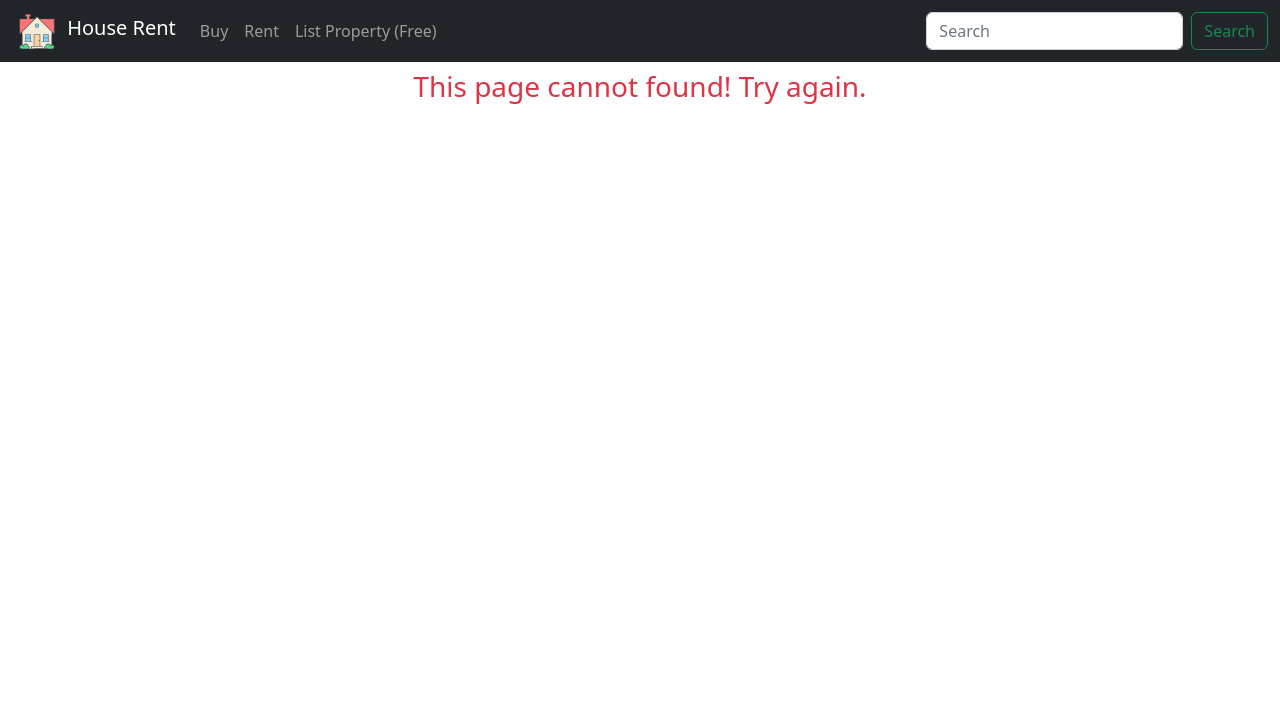
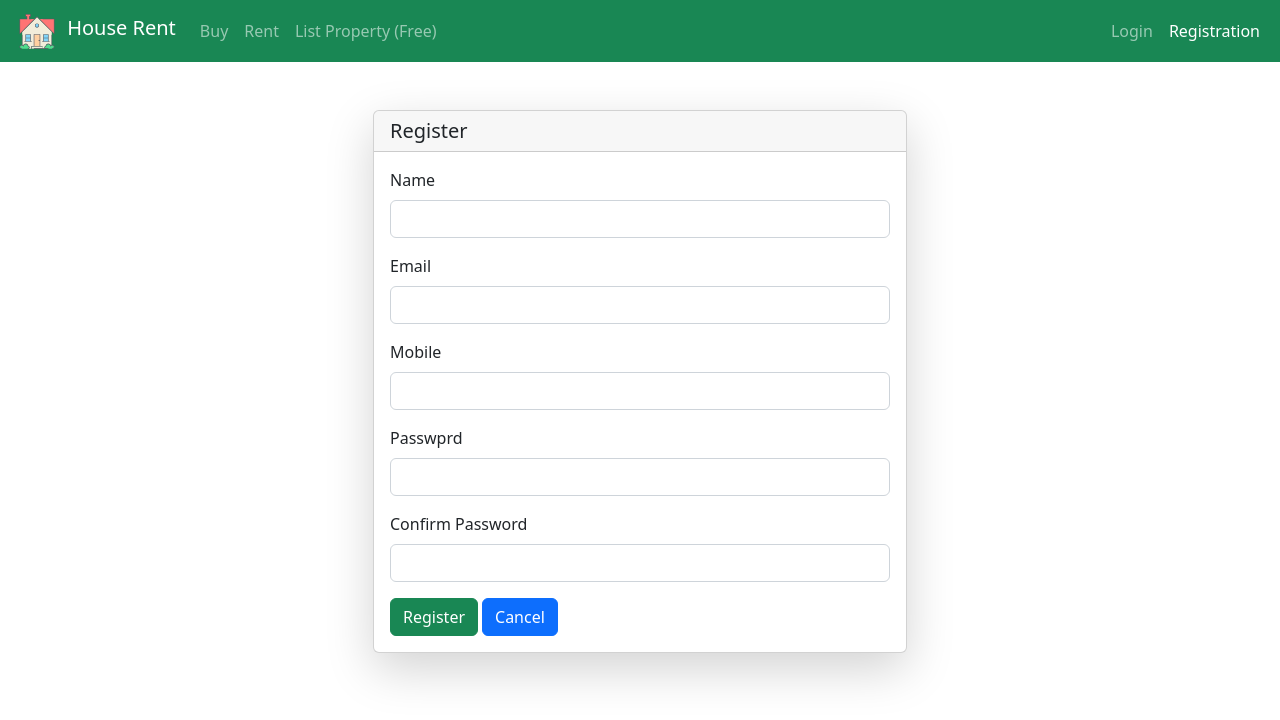
Before and after one commit to SunilChandraKarmakar/House-Rent, an Angular app in the folder House Rent Web Application/houserentwebapp/: page /user/registration in a window 1280 px wide. Before the commit this address had no page. Shown: the top 720 px of the page. Built offline with nearby package versions, Linux system fonts and the light colour scheme.

Commit message:
Working with Reactive Forms in angular

```diff
--- a/House Rent Web Application/houserentwebapp/src/app/app-routing.module.ts
+++ b/House Rent Web Application/houserentwebapp/src/app/app-routing.module.ts
@@ -4,12 +4,16 @@ import { PageNotFoundComponent } from './components/page-not-found/page-not-foun
 import { AddPropertyComponent } from './components/property/add-property/add-property.component';
 import { PropertyDetailComponent } from './components/property/property-detail/property-detail.component';
 import { PropertyListComponent } from './components/property/property-list/property-list.component';
+import { UserLoginComponent } from './components/user/user-login/user-login.component';
+import { UserRegistrationComponent } from './components/user/user-registration/user-registration.component';
 
 const routes: Routes = [
   { path: "", component: PropertyListComponent },
   { path: "rent-property", component: PropertyListComponent },
   { path: "add-property", component: AddPropertyComponent },
   { path: "property-detail/:id", component: PropertyDetailComponent },
+  { path: "user/login", component: UserLoginComponent },
+  { path: "user/registration", component: UserRegistrationComponent },
   { path: "**", component: PageNotFoundComponent },
 ];
 
--- a/House Rent Web Application/houserentwebapp/src/app/components/nav-bar/nav-bar.component.html
+++ b/House Rent Web Application/houserentwebapp/src/app/components/nav-bar/nav-bar.component.html
@@ -1,4 +1,4 @@
-<nav class="navbar navbar-expand-lg navbar-dark bg-dark fixed-top">
+<nav class="navbar navbar-expand-lg navbar-dark bg-success fixed-top">
   <div class="container-fluid">
     <a class="navbar-brand" routerLink="/">
       <img src="../../../assets/images/house-rent.svg" alt="Logo" width="50" height="35"
@@ -20,10 +20,14 @@
           <a class="nav-link" routerLinkActive="active" routerLink="add-property">List Property (Free)</a>
         </li>
       </ul>
-      <form class="d-flex" role="search">
-        <input class="form-control me-2" type="search" placeholder="Search" aria-label="Search">
-        <button class="btn btn-outline-success" type="submit">Search</button>
-      </form>
+      <ul class="navbar-nav mb-2 mb-lg-0">
+        <li class="nav-item">
+          <a  class="nav-link" routerLinkActive="active" routerLink="user/login">Login</a>
+        </li>
+        <li class="nav-item">
+          <a  class="nav-link" routerLinkActive="active" routerLink="user/registration">Registration</a>
+        </li>
+      </ul>
     </div>
   </div>
 </nav>
--- /dev/null
+++ b/House Rent Web Application/houserentwebapp/src/app/components/user/user-login/user-login.component.html
@@ -0,0 +1,3 @@
+<p>
+  user-login works!
+</p>
--- /dev/null
+++ b/House Rent Web Application/houserentwebapp/src/app/components/user/user-login/user-login.component.ts
@@ -0,0 +1,15 @@
+import { Component, OnInit } from '@angular/core';
+
+@Component({
+  selector: 'app-user-login',
+  templateUrl: './user-login.component.html',
+  styleUrls: ['./user-login.component.scss']
+})
+export class UserLoginComponent implements OnInit {
+
+  constructor() { }
+
+  ngOnInit() {
+  }
+
+}
--- /dev/null
+++ b/House Rent Web Application/houserentwebapp/src/app/components/user/user-registration/user-registration.component.html
@@ -0,0 +1,60 @@
+<!-- This is reactive form module code example -->
+<div class="row justify-content-center align-content-center registration-form">
+  <div class="col-md-6 col-sm-6 col-6">
+    <div class="card shadow-lg">
+      <h5 class="card-header">Register</h5>
+      <div class="card-body">
+        <form class="row g-3" autocomplete="off" [formGroup]="reactiveFormGroup" (ngSubmit)="onSubmit()">
+          <div class="col-md-12">
+            <label for="userName" class="form-label">Name</label>
+            <input type="text" class="form-control" id="userName" formControlName="userName">
+            <span class="text-danger" *ngIf="userName.invalid && userName.touched">
+              Please, provied user name.
+            </span>
+          </div>
+          <div class="col-md-12">
+            <label for="email" class="form-label">Email</label>
+            <input type="email" class="form-control" id="email" formControlName="email">
+            <span class="text-danger" *ngIf="email.invalid && email.touched">
+              <span *ngIf="email.hasError('required')">Please, provied email address.</span>
+              <span *ngIf="email.hasError('email')">Please, provied valid email address.</span>
+              <span *ngIf="email.hasError('minlength')">At last enter 10 character.</span>
+            </span>
+          </div>
+          <div class="col-md-12">
+            <label for="mobile" class="form-label">Mobile</label>
+            <input type="number" class="form-control" id="mobile" formControlName="mobile">
+            <span class="text-danger" *ngIf="mobile.invalid && mobile.touched">
+              <span *ngIf="mobile.hasError('required')">Please, provied mobile number.</span>
+              <span *ngIf="mobile.hasError('min')">At last enter 11 numbers.</span>
+            </span>
+          </div>
+          <div class="col-md-12">
+            <label for="password" class="form-label">Passwprd</label>
+            <input type="password" class="form-control" id="password" formControlName="password">
+            <span class="text-danger" *ngIf="password.invalid && password.touched">
+              <span *ngIf="password.hasError('required')">Please, provied password.</span>
+              <span *ngIf="password.hasError('pattern')">At last enter 8 numbers.</span>
+            </span>
+          </div>
+          <div class="col-md-12">
+            <label for="confirmPassword" class="form-label">Confirm Password</label>
+            <input type="password" class="form-control" id="confirmPassword" formControlName="confirmPassword">
+            <span class="text-danger" *ngIf="confirmPassword.invalid && confirmPassword.touched">
+              <span *ngIf="confirmPassword.hasError('required')">Please, provied password.</span>
+              <span *ngIf="confirmPassword.hasError('pattern')">At last enter 8 numbers.</span>
+            </span>
+            <span class="text-danger"
+              *ngIf="confirmPassword.valid && confirmPassword.hasError('confirmPasswordMatchingValidatior')">
+              Password not match.
+            </span>
+          </div>
+          <div class="col-12">
+            <button type="submit" class="btn btn-success">Register</button>
+            <a class="btn btn-primary ms-1" href="#">Cancel</a>
+          </div>
+        </form>
+      </div>
+    </div>
+  </div>
+</div>
--- /dev/null
+++ b/House Rent Web Application/houserentwebapp/src/app/components/user/user-registration/user-registration.component.scss
@@ -0,0 +1,3 @@
+.registration-form {
+    margin: 110px 0px 30px 0px;
+}
--- /dev/null
+++ b/House Rent Web Application/houserentwebapp/src/app/components/user/user-registration/user-registration.component.ts
@@ -0,0 +1,62 @@
+import { Component, OnInit } from '@angular/core';
+import { FormControl, FormGroup, Validators } from '@angular/forms';
+
+@Component({
+  selector: 'app-user-registration',
+  templateUrl: './user-registration.component.html',
+  styleUrls: ['./user-registration.component.scss']
+})
+
+export class UserRegistrationComponent implements OnInit {
+
+  reactiveFormGroup: FormGroup;
+
+  constructor() { }
+
+  ngOnInit() {
+    this.reactiveFormGroup = new FormGroup({
+      userName: new FormControl(null, Validators.required),
+      email: new FormControl(null, [Validators.required, Validators.email, Validators.minLength(10)]),
+      mobile: new FormControl(null, [Validators.required, Validators.min(1000000000), Validators.max(999999999999)]),
+      password: new FormControl(null, [Validators.required,
+        Validators.pattern('(?=.*[a-z])(?=.*[A-Z])(?=.*[0-9])(?=.*[$@$!%*?&])[A-Za-z\d$@$!%*?&].{8,}')]),
+      confirmPassword: new FormControl(null, [Validators.required,
+        Validators.pattern('(?=.*[a-z])(?=.*[A-Z])(?=.*[0-9])(?=.*[$@$!%*?&])[A-Za-z\d$@$!%*?&].{8,}')])
+    },
+
+    this.confirmPasswordMatchingValidatior(this.reactiveFormGroup));
+  }
+
+  confirmPasswordMatchingValidatior(formGroup: FormGroup): Validators {
+    if(formGroup != undefined) {
+      return formGroup.get('password')!.value == formGroup.get('confirmPassword')!.value ? false : { notMatch: true };
+    }
+
+    return false;
+  }
+
+  // Gatter methods for all form controls
+  get userName() {
+    return this.reactiveFormGroup.get("userName") as FormControl;
+  }
+
+  get email() {
+    return this.reactiveFormGroup.get("email") as FormControl;
+  }
+
+  get mobile() {
+    return this.reactiveFormGroup.get("mobile") as FormControl;
+  }
+
+  get password() {
+    return this.reactiveFormGroup.get("password") as FormControl;
+  }
+
+  get confirmPassword() {
+    return this.reactiveFormGroup.get("confirmPassword") as FormControl;
+  }
+
+  onSubmit(): void {
+    console.log(this.reactiveFormGroup);
+  }
+}
```
Also changed, not shown: House Rent Web Application/houserentwebapp/src/app/app.module.ts (+8 -3 lines), House Rent Web Application/houserentwebapp/src/app/components/user/user-login/user-login.component.scss (added).
